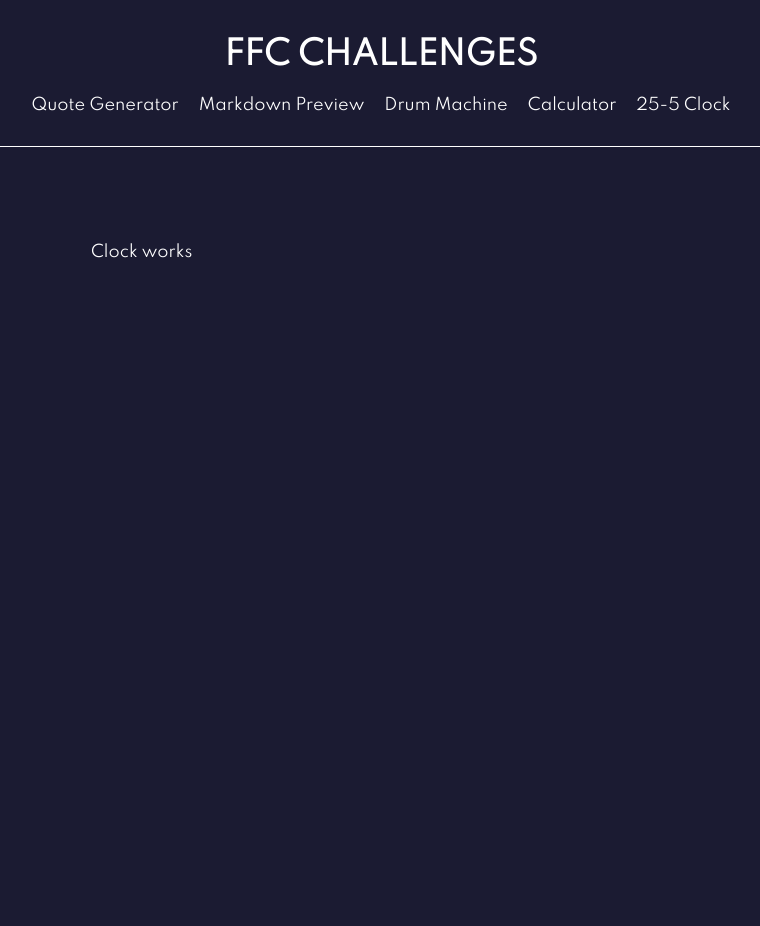
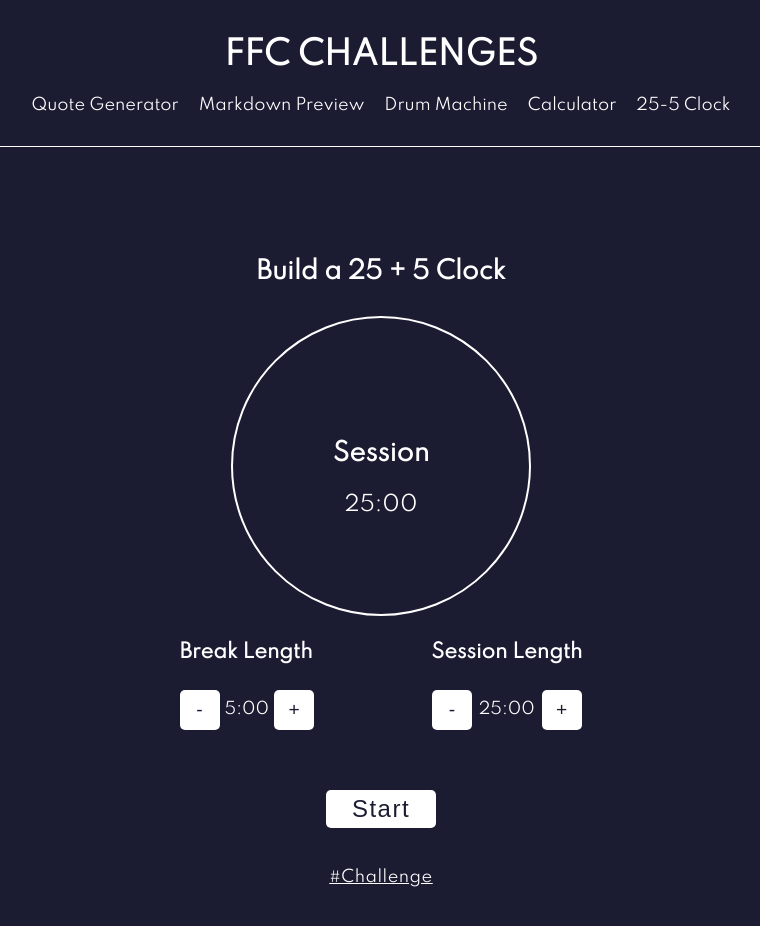
Before and after one commit to RoXxIV/evan-hermier-ffc-challenges, a Vue app: page /25-5-clock in a window 1280 px wide. Shown: the top 926 px of the page, without its empty margins (259-1019 px from the left). Before the commit the page ends 800 px from the top, so only its background shows below. Built offline with nearby package versions, Linux system fonts and the light colour scheme; what vue3-markdown-it would draw is missing.

Commit message:
ajout section clock

```diff
--- a/src/components/Clock/Clock.vue
+++ b/src/components/Clock/Clock.vue
@@ -1,11 +1,255 @@
 <template>
-  <p>Clock works</p>
+  <section>
+    <h2>Build a 25 + 5 Clock</h2>
+    <div id="pomodoro">
+      <!--Timers-->
+      <div id="timers">
+        <transition name="fade">
+          <div class="center-timers" v-if="!breakState">
+            <h3 id="timer-label">Session</h3>
+            <span id="time-left">{{
+              displayConvertedTime(sessionTimeLeft)
+            }}</span>
+          </div>
+
+          <div class="center-timers" v-else>
+            <h3 id="timer-break-label">Break</h3>
+            <span id="time-break-left">{{
+              displayConvertedTime(breakTimeLeft)
+            }}</span>
+          </div>
+        </transition>
+      </div>
+      <nav>
+        <!--Break-->
+        <div id="break-nav">
+          <h4 id="break-label">Break Length</h4>
+          <div>
+            <button
+              id="break-decrement"
+              @click="breakCtrl > 60 ? (breakCtrl -= 60) : false"
+            >
+              -
+            </button>
+            <span id="break-length">{{ displayConvertedTime(breakCtrl) }}</span>
+            <button
+              id="break-increment"
+              @click="breakCtrl <= 3540 ? (breakCtrl += 60) : false"
+            >
+              +
+            </button>
+          </div>
+        </div>
+        <!--Session-->
+        <div id="session-nav">
+          <h4 id="session-label">Session Length</h4>
+          <div>
+            <button
+              id="session-decrement"
+              @click="sessionCtrl > 60 ? (sessionCtrl -= 60) : false"
+            >
+              -
+            </button>
+            <span id="session-length">{{
+              displayConvertedTime(sessionCtrl)
+            }}</span>
+            <button
+              id="session-increment"
+              @click="sessionCtrl <= 3540 ? (sessionCtrl += 60) : false"
+            >
+              +
+            </button>
+          </div>
+        </div>
+      </nav>
+
+      <!--action-->
+      <div id="action">
+        <div v-show="!state">
+          <button id="start_stop" @click="startPomodoro">Start</button>
+        </div>
+        <div v-show="state">
+          <button id="pause" @click="pausePlay">
+            {{ !playState ? "play" : "pause" }}
+          </button>
+          <button id="reset" @click="reset">Reset</button>
+        </div>
+      </div>
+    </div>
+    <div class="link-to-challenge">
+      <a
+        href="https://www.freecodecamp.org/learn/front-end-development-libraries/front-end-development-libraries-projects/build-a-25--5-clock"
+        target="_blank"
+        rel="noopener noreferrer"
+        >#Challenge</a
+      >
+    </div>
+  </section>
 </template>
 
 <script>
+var DEFAULT_SESSION = 1500;
+var DEFAULT_BREAKS = 300;
 export default {
   name: "clock",
+  data() {
+    return {
+      breakCtrl: DEFAULT_BREAKS,
+      sessionCtrl: DEFAULT_SESSION,
+      sessionTimeLeft: DEFAULT_SESSION,
+      breakTimeLeft: DEFAULT_BREAKS,
+      pauseSessionTimeLeft: DEFAULT_SESSION,
+      pauseBreakTimeLeft: DEFAULT_BREAKS,
+      sessionTimerID: undefined,
+      breakTimerID: undefined,
+      state: false,
+      breakState: false,
+      playState: false,
+    };
+  },
+  methods: {
+    displayConvertedTime(s) {
+      return (s - (s %= 60)) / 60 + (9 < s ? ":" : ":0") + s;
+    },
+    startPomodoro() {
+      this.state = true;
+      this.breakState = false;
+      this.playState = true;
+      this.sessionTimeLeft = this.sessionCtrl;
+      this.breakTimeLeft = this.breakCtrl;
+      this.sessionTimer();
+    },
+    reset() {
+      this.state = false;
+      this.breakState = false;
+      clearInterval(this.sessionTimerID);
+      clearInterval(this.breakTimerID);
+      this.sessionTimeLeft = this.sessionCtrl;
+      this.breakTimeLeft = this.breakCtrl;
+    },
+    pausePlay() {
+      if (this.playState) {
+        this.playState = false;
+        clearInterval(this.sessionTimerID);
+        clearInterval(this.breakTimerID);
+      } else {
+        this.playState = true;
+        if (this.sessionTimeLeft === 0) {
+          this.breakTimer();
+        } else {
+          this.sessionTimer();
+        }
+      }
+    },
+    sessionTimer() {
+      this.sessionTimerID = setInterval(() => {
+        this.sessionTimeLeft--;
+        if (this.sessionTimeLeft === 0) {
+          clearInterval(this.sessionTimerID);
+          this.breakTimer();
+        }
+      }, 1000);
+    },
+    breakTimer() {
+      this.breakState = true;
+      this.breakTimerID = setInterval(() => {
+        this.breakTimeLeft--;
+        if (this.breakTimeLeft === 0) {
+          clearInterval(this.breakTimerID);
+          this.startPomodoro();
+        }
+      }, 1000);
+    },
+  },
+  beforeUnmount() {
+    clearInterval(this.sessionTimerID);
+    clearInterval(this.breakTimerID);
+  },
 };
 </script>
 
-<style scoped></style>
+<style scoped>
+section {
+  padding: 30px;
+}
+h2 {
+  margin: 0px auto 30px auto;
+  text-align: center;
+  font-weight: bold;
+  color: var(--light);
+}
+#pomodoro {
+  width: 100%;
+}
+#timers {
+  display: flex;
+  justify-content: center;
+  align-items: center;
+  width: 300px;
+  height: 300px;
+  margin: auto;
+  border-radius: 50%;
+  border: 2px solid var(--light);
+  text-align: center;
+  font-size: 1.3em;
+}
+
+nav {
+  display: flex;
+  justify-content: space-around;
+}
+#session-nav div,
+#break-nav div {
+  display: flex;
+  justify-content: space-around;
+  align-items: center;
+}
+nav h4 {
+  font-size: 1.2em;
+}
+nav button {
+  width: 40px;
+  height: 40px;
+  border: none;
+  font-size: 1.2em;
+  border-radius: 5px;
+  background: var(--light);
+  color: var(--dark);
+  cursor: pointer;
+}
+
+nav span {
+  margin: 0px 5px 0px 5px;
+}
+#action {
+  text-align: center;
+  margin-top: 50px;
+}
+#action button {
+  width: 110px;
+  margin: 10px;
+  padding: 5px 15px;
+  font-size: 1.5em;
+  letter-spacing: 1.5px;
+  border: none;
+  border-radius: 5px;
+  background: var(--light);
+  color: var(--dark);
+  cursor: pointer;
+}
+.link-to-challenge {
+  text-align: center;
+  text-decoration: underline;
+  letter-spacing: 0.5px;
+  margin-top: 30px;
+}
+.fade-enter-active,
+.fade-leave-active {
+  transition: opacity 0.5s ease;
+}
+
+.fade-enter-from,
+.fade-leave-to {
+  opacity: 0;
+}
+</style>
--- a/src/components/Markdown/Markdown.vue
+++ b/src/components/Markdown/Markdown.vue
@@ -43,7 +43,7 @@ export default {
     };
   },
   mounted() {
-    this.source = `# Welcome to my React Markdown Previewer!
+    this.source = `# Welcome to my Vue 3 Markdown Previewer!
 
 ## This is a sub-heading...
 ### And here's some other cool stuff:
```
